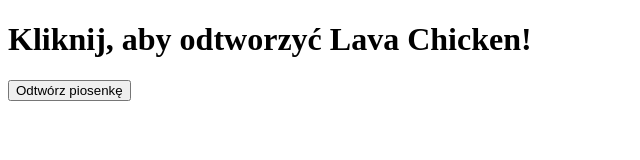
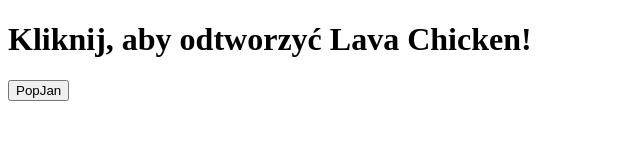
Before and after one commit to Wirustrojan483/wybierz_m-drze, a plain HTML site: page index.html in a window 1280 px wide. Shown: the whole page, without its empty margins (0-640 px from the left). Drawn offline with Linux system fonts and the light colour scheme.

Commit message:
Update index.html

```diff
--- a/index.html
+++ b/index.html
@@ -5,7 +5,7 @@
 </head>
 <body>
     <h1>Kliknij, aby odtworzyć Lava Chicken!</h1>
-    <button onclick="openSong()">Odtwórz piosenkę</button>
+    <button onclick="openSong()">PopJan</button>
 
     <script>
         function openSong() {
```
